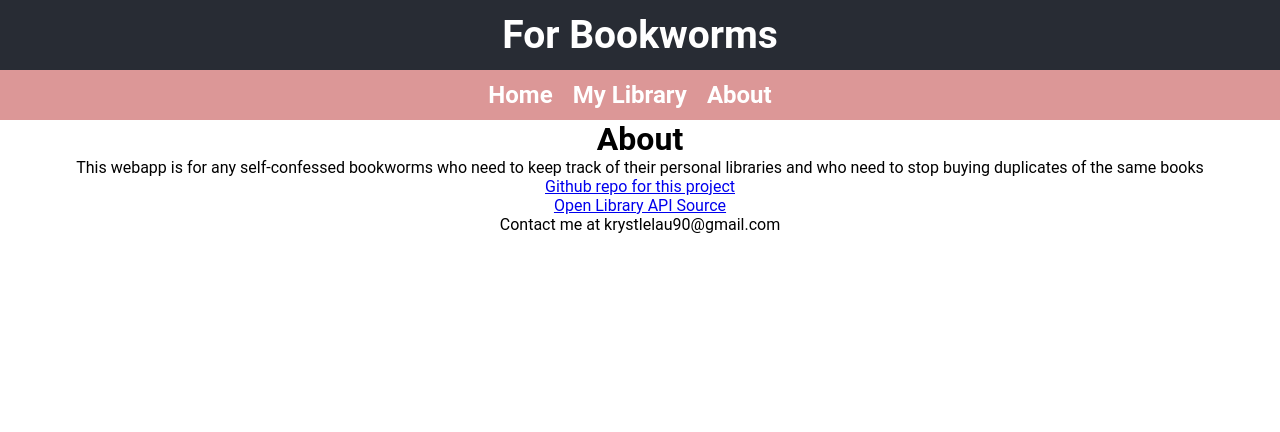
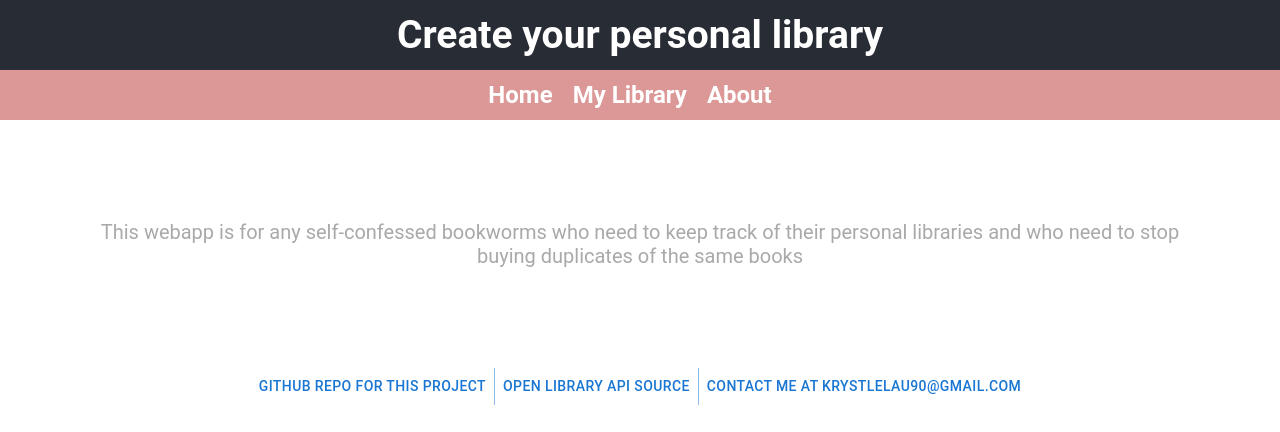
Before and after one commit to klaucoffee/BooksAPI, a React (Create React App) app: page /booksapi/about in a window 1280 px wide. Shown: the top 432 px of the page. Built offline with nearby package versions, Linux system fonts and the light colour scheme; the HTML template or start-up script is replaced by a standard one.

Commit message:
finished About me page

```diff
--- a/src/components/About.js
+++ b/src/components/About.js
@@ -1,24 +1,35 @@
 import React from "react";
 import "../App.css";
+import Button from "@mui/material/Button";
+import ButtonGroup from "@mui/material/ButtonGroup";
 
 const About = () => {
+  const styleObj = {
+    fontSize: 20,
+    color: "#A9A9A9",
+    textAlign: "center",
+    padding: "100px",
+  };
   return (
     <div>
-      <h1>About</h1>
-      <p>
+      <p style={styleObj}>
         This webapp is for any self-confessed bookworms who need to keep track
         of their personal libraries and who need to stop buying duplicates of
         the same books
       </p>
-      <a href="https://github.com/klaucoffee/booksapi">
-        Github repo for this project
-      </a>
-      <br></br>
-      <a href="https://openlibrary.org/developers/api">
-        Open Library API Source
-      </a>
-      <br></br>
-      <p>Contact me at krystlelau90@gmail.com</p>
+      <ButtonGroup variant="text" aria-label="text button group">
+        <Button href="https://github.com/klaucoffee/booksapi">
+          Github repo for this project
+        </Button>
+        <br></br>
+        <Button href="https://openlibrary.org/developers/api">
+          Open Library API Source
+        </Button>
+        <br></br>
+        <Button href="mailto:krystlelau90@gmail.com?subject=Feedback%20about%20Bookworm%20web%20app">
+          Contact me at krystlelau90@gmail.com
+        </Button>
+      </ButtonGroup>
     </div>
   );
 };
--- a/src/components/Header.js
+++ b/src/components/Header.js
@@ -12,7 +12,7 @@ const Header = (props) => {
   return (
     <div>
       <header className="App-header">
-        <h2>For Bookworms</h2>
+        <h2>Create your personal library</h2>
       </header>
       <div className="nav">
         <div className="nav-item">
```
